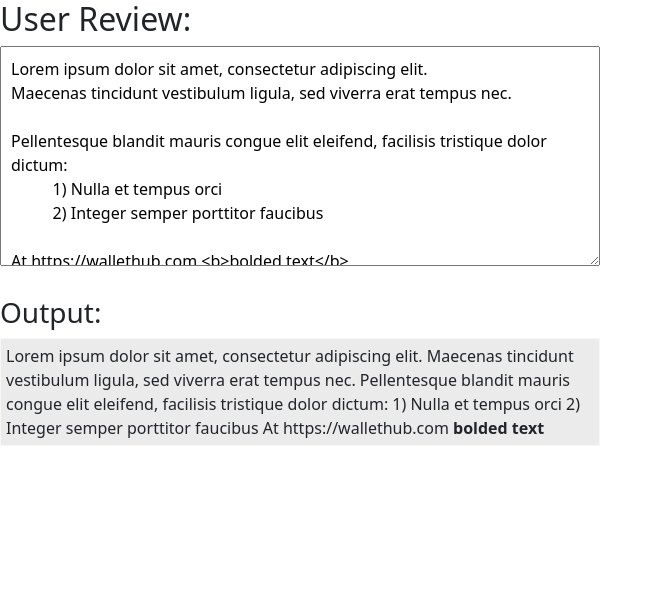
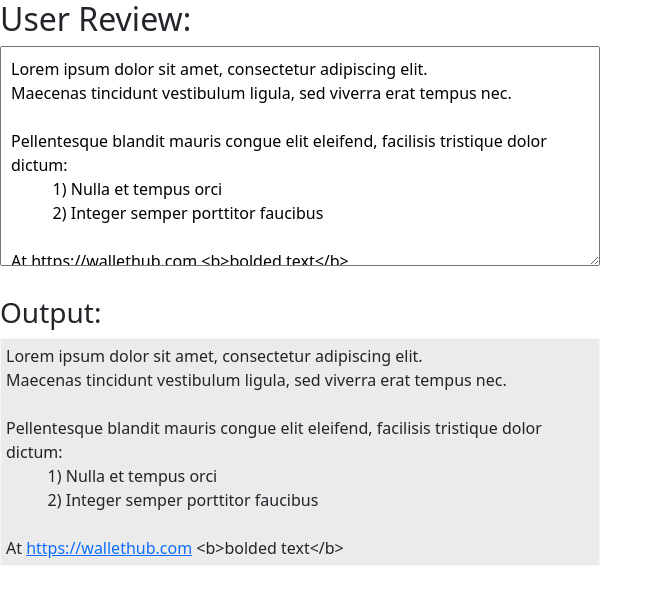
Before and after one commit to armujahid/wh-fe-node, an Angular app: page /test-six in a window 1280 px wide. Shown: the top 604 px of the page, without its empty margins (0-663 px from the left). Built offline with nearby package versions, Linux system fonts and the light colour scheme.

Commit message:
angular 6

```diff
--- a/src/app/test-06.ts
+++ b/src/app/test-06.ts
@@ -5,20 +5,22 @@
  * * It should not allow rendering of html tags to prevent a security vulnerability (keep the inner text however)
  * * If the user enters a link in the content (ex : https://wallethub.com) it should become an anchor element when printed in the page
  */
-import { Component, NgModule  } from '@angular/core';
-import { RouterModule} from "@angular/router";
+import { Component, NgModule, SecurityContext } from '@angular/core';
+import { RouterModule } from '@angular/router';
 import { CommonModule } from '@angular/common';
+import { FormsModule } from '@angular/forms';
+import { DomSanitizer } from '@angular/platform-browser';
 
 @Component({
-    selector : 'ng-app',
-    template : `
+  selector: 'ng-app',
+  template: `
     <h2>User Review:</h2>
-                <textarea class="textfield" placeholder="Write your Review" [value]="review_input"></textarea>
-                <br/><br/>
+    <textarea class="textfield" placeholder="Write your Review" [(ngModel)]="review_input"></textarea>
+    <br /><br />
     <h3>Output:</h3>
-                <div class="output" [innerHTML]="review_content"></div>
+    <div class="output" [innerHTML]="formatReviewContent()"></div>
   `,
-    styles : [
+  styles: [
     `.textfield {
       width: 600px;
       height: 220px;
@@ -31,39 +33,47 @@ import { CommonModule } from '@angular/common';
       border: solid 1px #f9f6f6;
       padding: 5px;
       background: #ecebeb;
-        }`
-    ]
+      white-space: pre-wrap;
+    }`,
+  ],
 })
 export class ReviewComponent {
   // sample input
-    review_input =
-`Lorem ipsum dolor sit amet, consectetur adipiscing elit.
+  review_input = `Lorem ipsum dolor sit amet, consectetur adipiscing elit.
 Maecenas tincidunt vestibulum ligula, sed viverra erat tempus nec.
 
 Pellentesque blandit mauris congue elit eleifend, facilisis tristique dolor dictum:
           1) Nulla et tempus orci
           2) Integer semper porttitor faucibus
 
-At https://wallethub.com <b>bolded text</b>`
+At https://wallethub.com <b>bolded text</b>`;
 
-    review_content = ""
+  constructor(private sanitizer: DomSanitizer) {}
 
-    ngOnInit() {
-        this.review_content = this.review_input;
+  urlRegex = /((https?:\/\/|(www\.))[-a-zA-Z0-9@:%._\+~#=()]{2,256}\.[a-z]{2,6}\b([-a-zA-Z0-9@:%_\+.~#?&//=]*))/g;
+
+  formatReviewContent() {
+    const formattedHtml = this.review_input
+        .replace(/</g, '&lt;') // excaping < and > to prevent html rendering
+        .replace(/>/g, '&gt;')
+        .replace(this.urlRegex, (url) => `<a href="${url}" target="_blank" rel="noopener">${url}</a>`);
+
+    // Use DomSanitizer to sanitize the HTML content
+    return this.sanitizer.sanitize(SecurityContext.HTML , formattedHtml);
   }
-
 }
 
 @NgModule({
-    imports : [
+  imports: [
     CommonModule,
+    FormsModule,
     RouterModule.forChild([
       {
-                path : "",
-                component : ReviewComponent
-            }
-        ])
+        path: '',
+        component: ReviewComponent,
+      },
+    ]),
   ],
-    declarations : [ReviewComponent]
+  declarations: [ReviewComponent],
 })
 export class ReviewModule {}
```
Lines whose indentation alone changed are shown as unchanged.
